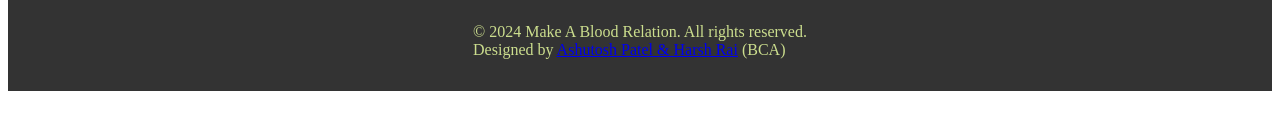
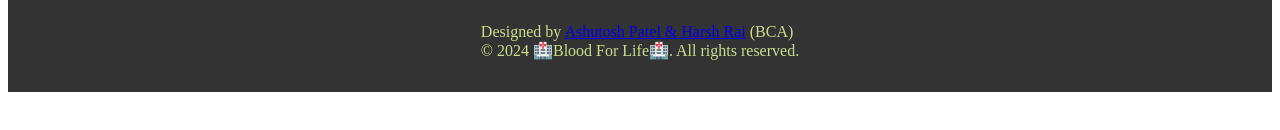
Before and after one commit to Ashutoshpatel9211/bca, a plain HTML site: page ft.html in a window 1280 px wide. Shown: the part 164-294 px from the top of the page. Drawn offline with Linux system fonts and the light colour scheme.

Commit message:
Add files via upload

```diff
--- a/ft.html
+++ b/ft.html
@@ -1,3 +1,4 @@
+
 <!DOCTYPE html>
 <html lang="en">
 <head>
@@ -41,8 +42,8 @@
             </div>
         </div>
         <div class="copywrites">
-            <p>© 2024 Make A Blood Relation. All rights reserved.<br>
-                Designed by <a href="#">Ashutosh Patel & Harsh Rai</a> (BCA)
+          <p> Designed by <a href="#">Ashutosh Patel & Harsh Rai</a> (BCA)<br>
+                © 2024 🏥Blood For Life🏥. All rights reserved.
         </div>
         </p>
 
```
Also changed, not shown: Verify.html (+1 -1 lines), index.html (+1 -1 lines).
